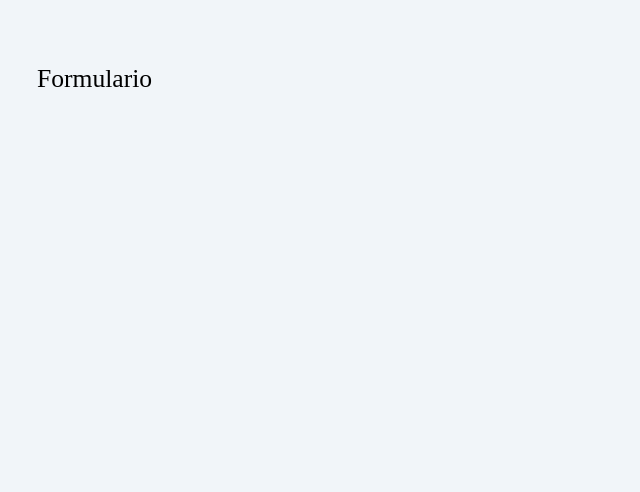
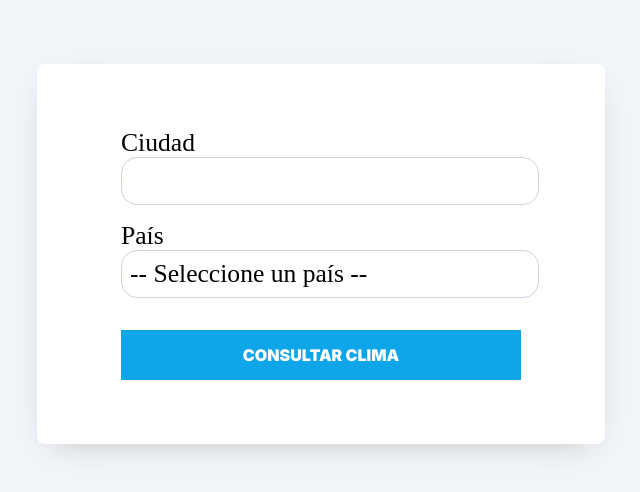
Before and after one commit to diegofdg/react_la_guia_completa, a React (Vite) app in the folder 10_clima_app/: page / in a window 1280 px wide. Shown: the top 492 px of the page, without its empty margins (3-643 px from the left). Built offline with nearby package versions, Linux system fonts and the light colour scheme; a web font is replaced by a local one.

Commit message:
10_clima_app-creando el formulario

```diff
--- a/10_clima_app/src/components/Formulario.jsx
+++ b/10_clima_app/src/components/Formulario.jsx
@@ -1,6 +1,37 @@
 const Formulario = () => {
   return (
-    <div>Formulario</div>
+    <div className="contenedor">
+      <form>
+        <div className="campo">
+          <label htmlFor="ciudad">Ciudad</label>
+          <input
+            type="text"
+            id="ciudad"
+            name="ciudad"
+          />
+        </div>
+        <div className="campo">
+          <label htmlFor="pais">País</label>
+          <select
+            name="pais"
+            id="pais"
+          >
+            <option value="">-- Seleccione un país --</option>
+            <option value="US">Estados Unidos</option>
+            <option value="MX">Mexico</option>
+            <option value="AR">Argentina</option>
+            <option value="CO">Colombia</option>
+            <option value="CR">Costa Rica</option>
+            <option value="ES">España</option>
+            <option value="PE">Perú</option>
+          </select>
+        </div>
+        <input
+          type="submit"
+          value="Consultar Clima"
+        />
+      </form>
+    </div>
   )
 }
 
```
